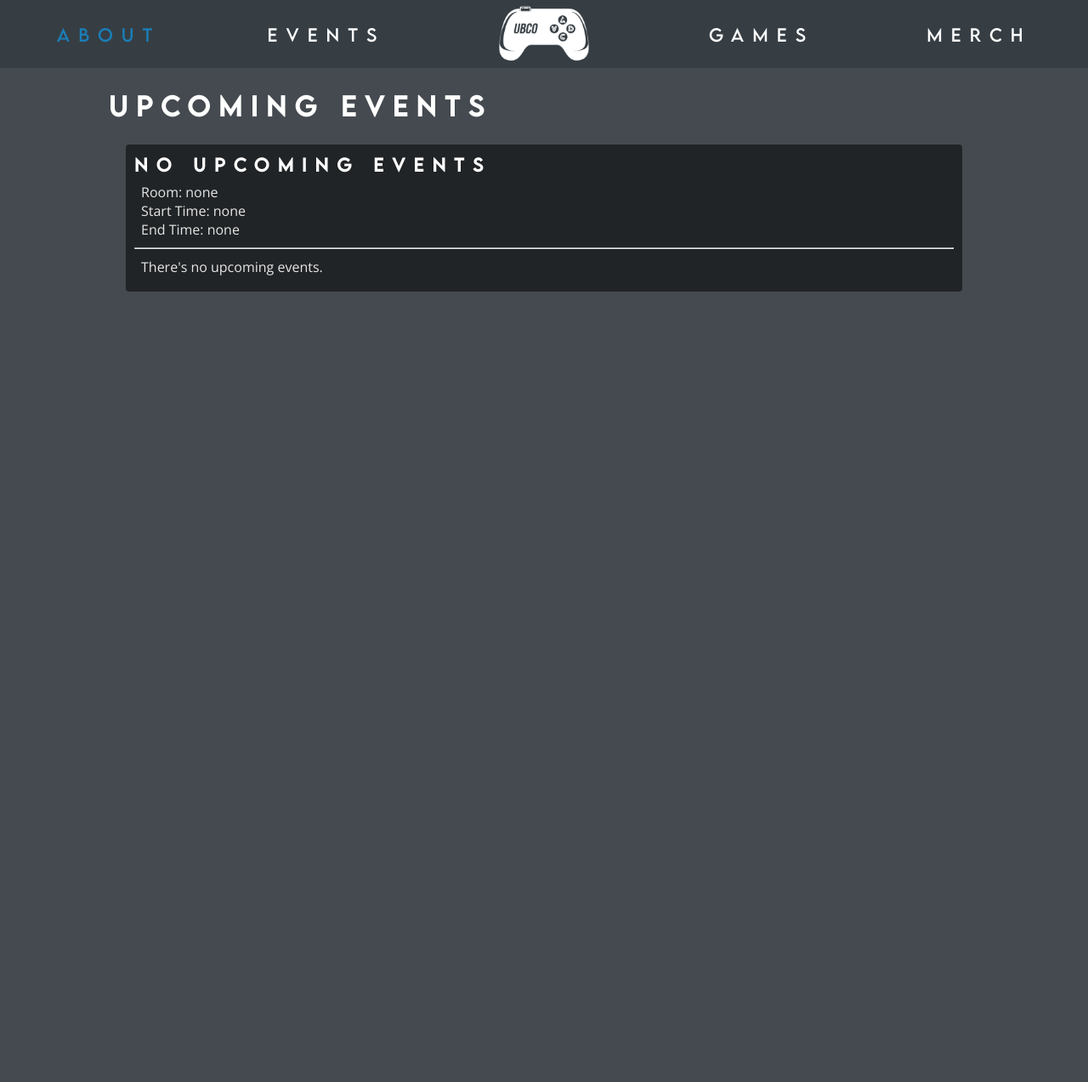
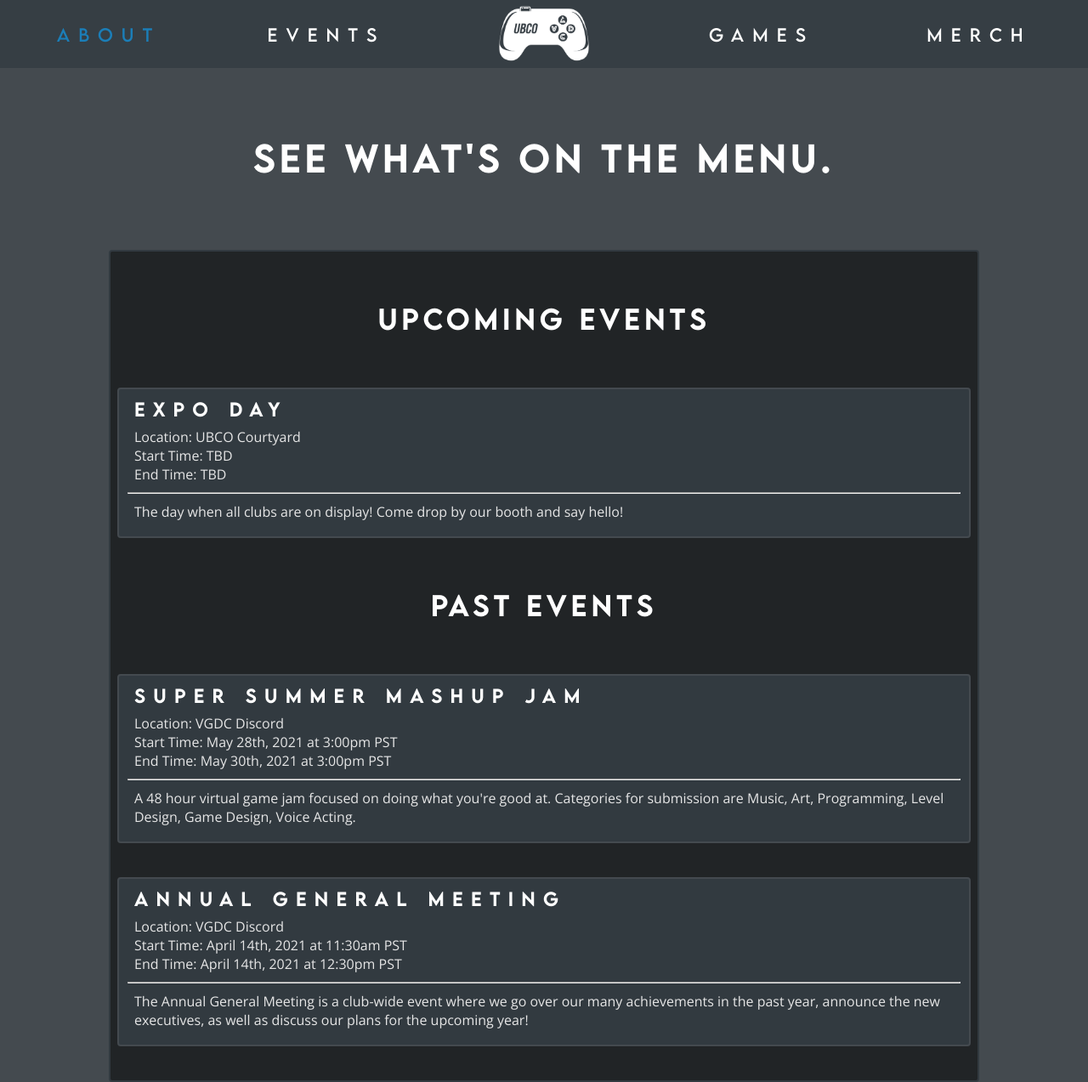
Before and after one commit to ubco-video-game-development-club/ubco-video-game-development-club.github.io, a Jekyll site: the page built from events.html, in a window 1280 px wide. Shown: the whole page at 85% size. Built offline with Jekyll 4.4.1, drawn with Linux system fonts in a browser that asks for light colours; before the commit the page ends 900 px from its top, so only the background shows below that.

Commit message:
Update events and merch page, and page titles

```diff
--- a/_data/events.csv
+++ b/_data/events.csv
@@ -1,2 +1,2 @@
 name,room,start_time,end_time,link,description
-"No Upcoming Events",none,none,none,none,"There's no upcoming events."
+"EXPO Day",UBCO Courtyard,TBD,TBD,-,"The day when all clubs are on display! Come drop by our booth and say hello!"
--- /dev/null
+++ b/_data/past-events.csv
@@ -0,0 +1,3 @@
+name,room,start_time,end_time,link,description
+"Super Summer Mashup Jam",VGDC Discord,"May 28th, 2021 at 3:00pm PST","May 30th, 2021 at 3:00pm PST",-,"A 48 hour virtual game jam focused on doing what you're good at. Categories for submission are Music, Art, Programming, Level Design, Game Design, Voice Acting."
+"Annual General Meeting",VGDC Discord,"April 14th, 2021 at 11:30am PST","April 14th, 2021 at 12:30pm PST",-,"The Annual General Meeting is a club-wide event where we go over our many achievements in the past year, announce the new executives, as well as discuss our plans for the upcoming year!"
--- a/about.html
+++ b/about.html
@@ -4,7 +4,7 @@ title: About
 ---
 
 <div class="header-box centered">
-  <h1 class="title">About Us</h1>
+  <h1 class="title">About Us.</h1>
   <div class="main-box centered">
     <div class="body-2col-parent">
       <div class="body-2col-child">
--- a/events.html
+++ b/events.html
@@ -2,20 +2,39 @@
 layout: default
 title: Events
 ---
-<div class="header-box">
-  <h2>Upcoming Events</h2>
+
+<div class="header-box centered">
+  <h1 class="title">See what's on the menu.</h1>
+  <div class="main-box centered">
+    <h2 class="subtitle">Upcoming Events</h2>
+    <div class="events-list">
       {% for event in site.data.events %}
-
       <div class="event">
         <b>{{ event.name }}</b>
         <p>
-        Room: {{ event.room }} <br />
+          Location: {{ event.room }} <br />
           Start Time: {{ event.start_time }} <br />
           End Time: {{ event.end_time }} <br />
         </p>
         <hr />
         <p>{{ event.description }}</p>
       </div>
-
       {% endfor %}
     </div>
+    <h2 class="subtitle">Past Events</h2>
+    <div class="events-list">
+      {% for event in site.data.past-events %}
+      <div class="event">
+        <b>{{ event.name }}</b>
+        <p>
+          Location: {{ event.room }} <br />
+          Start Time: {{ event.start_time }} <br />
+          End Time: {{ event.end_time }} <br />
+        </p>
+        <hr />
+        <p>{{ event.description }}</p>
+      </div>
+      {% endfor %}
+    </div>
+  </div>
+</div>
--- a/stylesheets/default.scss
+++ b/stylesheets/default.scss
@@ -190,22 +190,35 @@ body {
   background-color: #444a4f;
 }
 
+.events-list {
+  display: flex;
+  flex-direction: column;
+  align-items: center;
+}
+
 div.event {
-  background-color: #212426;
+  background-color: #323a40;
   border-radius: 4px;
   margin: 1em;
+  width: 100%;
   max-width: 50em;
   padding: 0.5em;
   transition: 0.3s;
+  text-align: left;
+  border: 2px solid #444a4f;
 }
 
 div.event:hover {
-  margin: 0.5em;
+  margin: 1em 0.5em;
   max-width: 51em;
 }
 
 div.event p {
   margin: 0.5em;
+}
+
+div.event b {
+  margin: 0.4em;
 }
 
 .socials {
```
Also changed, not shown: merch.html (+5 -3 lines). Lines whose indentation alone changed are shown as unchanged.
